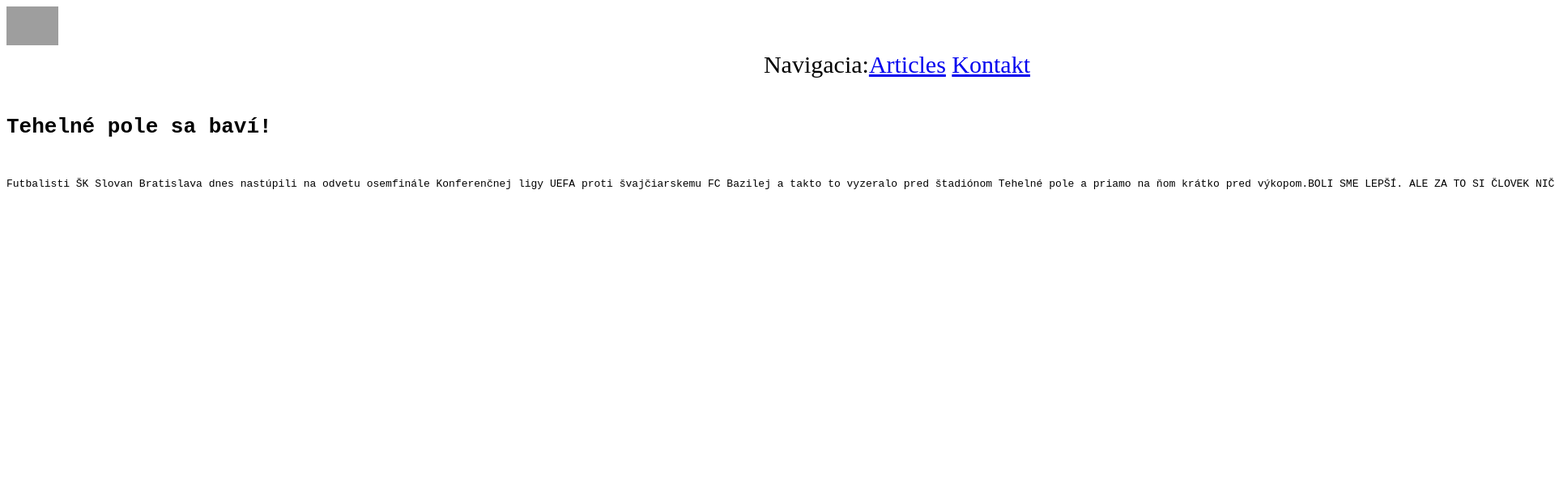
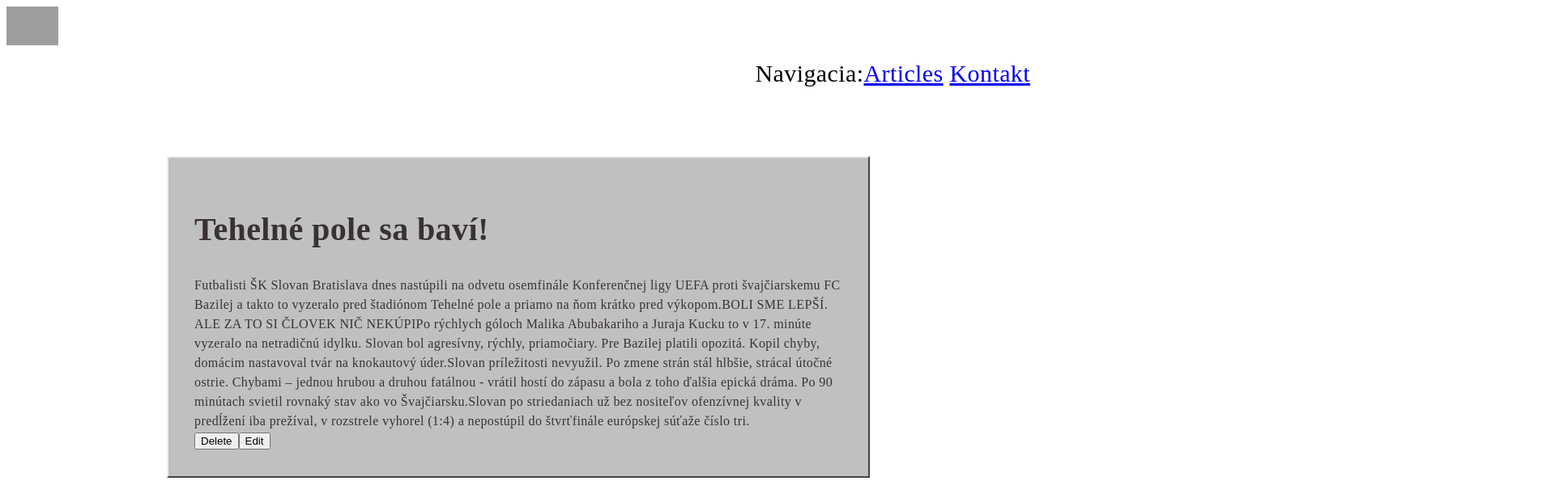
Before and after one commit to matkoo3/ddw, a Nuxt app: page /articles/1 in a window 1280 px wide. Shown: the top 616 px of the page at 81% size, 1920 px wide, since content can reach past the window. Built offline with nearby package versions, Linux system fonts and the light colour scheme; grey boxes are pictures that could not be loaded.

Commit message:
Update [id].vue

```diff
--- a/pages/articles/[id].vue
+++ b/pages/articles/[id].vue
@@ -2,17 +2,41 @@
 const id = useRoute().params.id
 const articles = useArticles().list.array
 const article = articles.filter(item => item.id == id)[0]
+const {deleteById, editById} = useArticles();
+const editMode = ref(false);
 
+const handleEditWasClicked = () =>{
+  editMode.value = true;
+}
+
+const handleSaveWasClicked = () =>{
+  editMode.value = false
+  editById(editedText.value, id)
+}
+
+const handleCancelWasClicked = () =>{
+  editMode.value = false
+}
+
+const editedTitle = ref(article.title);
+const editedText = ref(article.text);
 </script>
 
 <template>
-  <div>
+  <div class="body">
     <MyHeader></MyHeader>
-    <div>
-    <pre class="clanok">
-      <h1>{{article.title}}</h1>
-      <div>{{article.text}}</div>
-    </pre>
+    <div class="clanok">
+      <h1 class="nadpis" v-if="!editMode">{{article.title}}</h1>
+      <input v-else v-model="editedTitle" />
+      <div class="text" v-if="!editMode">{{article.text}}</div>
+      <input v-else v-model="editedText" />
+      <button v-on:click="deleteById(id)" v-if="!editMode" @click="$router.go(-1)">Delete</button>
+      <button v-if="!editMode" @click="handleEditWasClicked">Edit</button>
+      <div v-else>
+        <button  @click="handleSaveWasClicked">save</button>
+        <button  @click="handleCancelWasClicked">cancel</button>
+      </div>
+
     </div>
     <MyFooter></MyFooter>
   </div>
@@ -20,4 +44,32 @@ const article = articles.filter(item => item.id == id)[0]
 </template>
 
 <style scoped>
+.body {
+	font-family: "DotGothic16", serif;
+	letter-spacing: 0.025em;
+	line-height: 1.5;
+	min-height: 100vh;
+	color: #393232;
+	background-color: #ffffff;
+}
+.nadpis{
+  font-size: 2.5em;
+	font-weight: 700;
+}
+.clanok{
+  width: 90%;
+	max-width: 800px;
+	margin-left: auto;
+	margin-right: auto;
+	margin-top: 10vh;
+	margin-bottom: 10vh;
+	padding: 2em;
+	background-color: #c0c0c0;
+	border-left: 2px solid #eee;
+	border-top: 2px solid #eee;
+	border-right: 2px solid #444;
+	border-bottom: 2px solid #444;
+	font-size: 1rem;
+	position: relative;
+}
 </style>
```
